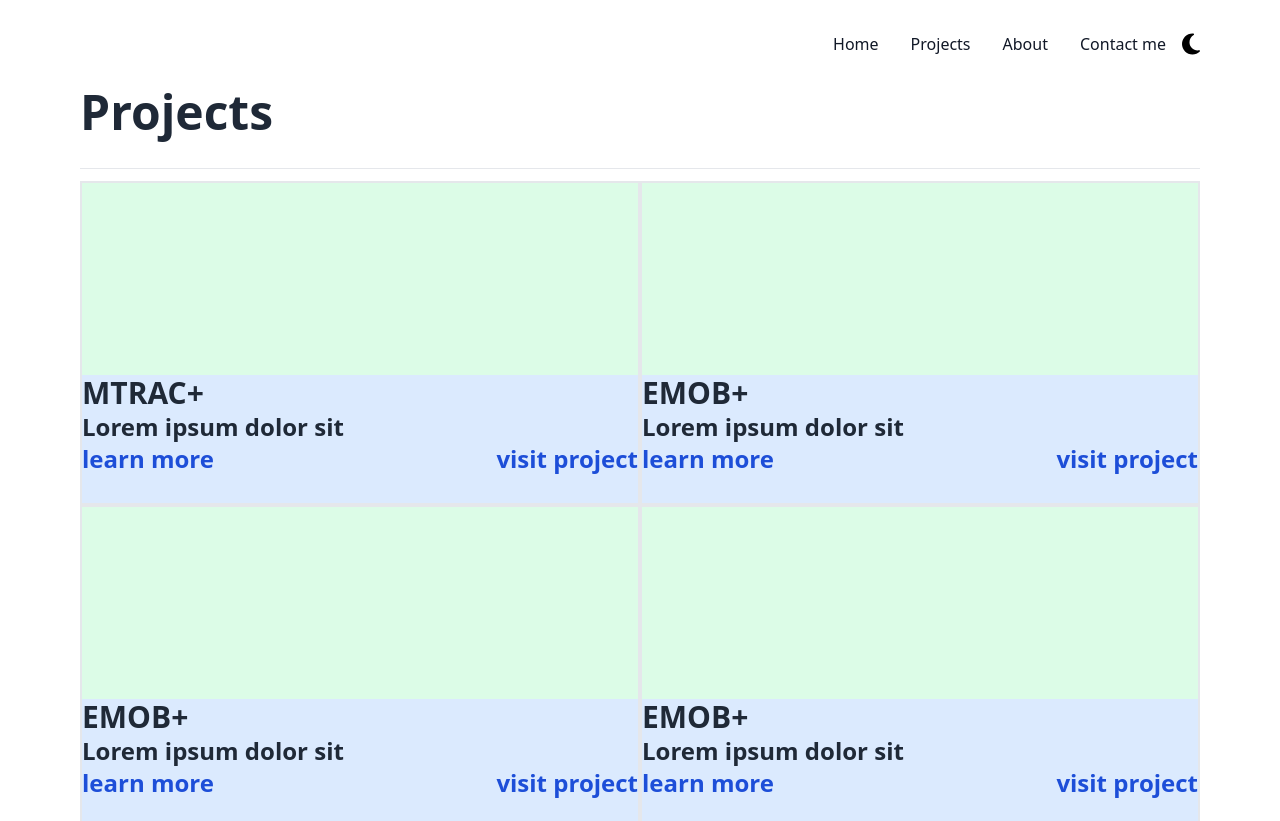
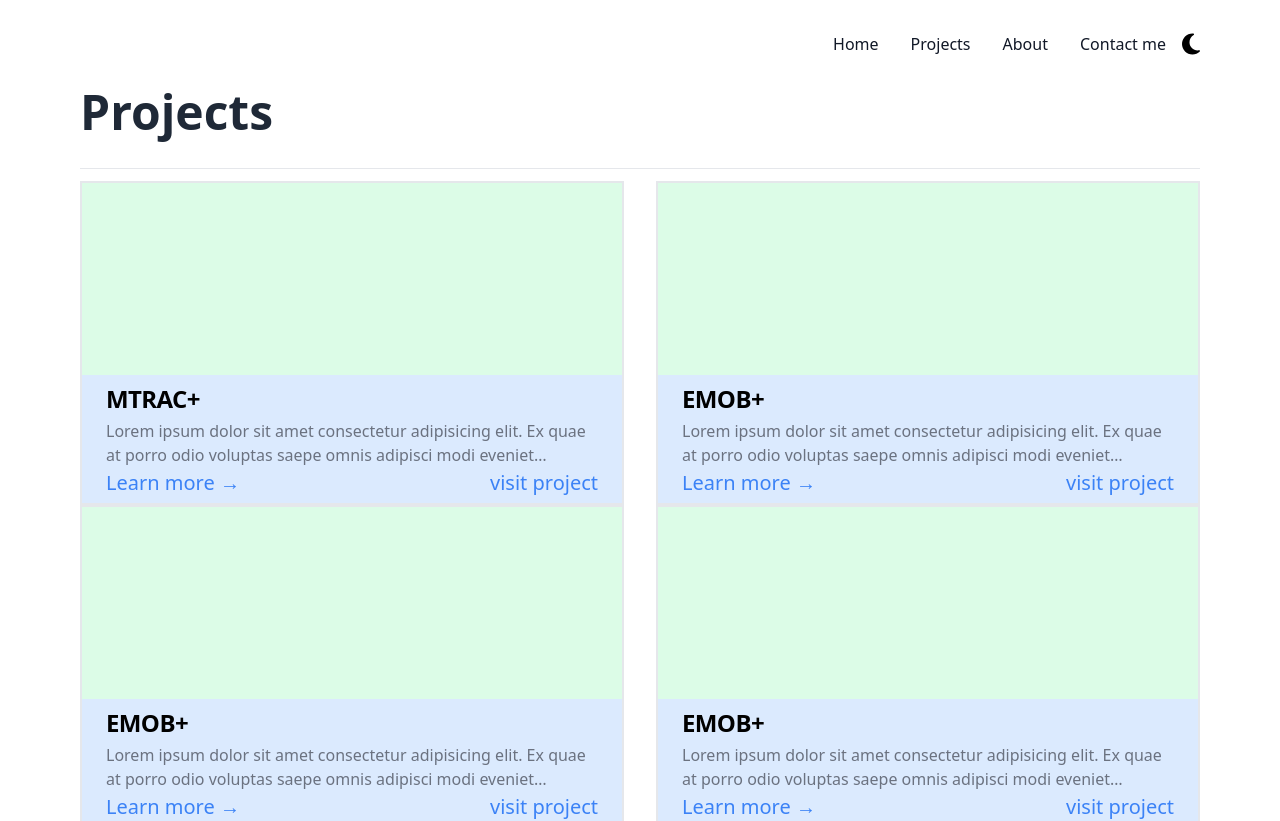
Before and after one commit to chuahziyang/Personal-Portfolio, a Vue app in the folder client/: page /projects in a window 1280 px wide. Shown: the top 821 px of the page. Built offline with nearby package versions, Linux system fonts and the light colour scheme.

Commit message:
improved projectPanel UI

```diff
--- a/client/src/components/ProjectPanel.vue
+++ b/client/src/components/ProjectPanel.vue
@@ -15,17 +15,30 @@ console.log(props);
 <template>
   <div class="flex-col flex bg-red-800">
     <div class="bg-green-100 basis-3/5">{{ image }}</div>
-    <div class="bg-blue-100 basis-2/5">
-      <h5 class="text-3xl font-semibold text-gray-800">{{ name }}</h5>
-      <h6 class="text-2xl font-semibold text-gray-800">
-        Lorem ipsum dolor sit
+    <div class="bg-blue-100 flex flex-col px-6 py-2 justify-between basis-2/5">
+      <h5 class="text-2xl font-bold leading-8 tracking-tight">
+        {{ name }}
+      </h5>
+      <h6 class="max-w-none text-gray-500 line-clamp-2 dark:text-gray-400">
+        Lorem ipsum dolor sit amet consectetur adipisicing elit. Ex quae at
+        porro odio voluptas saepe omnis adipisci modi eveniet dignissimos
+        aliquid necessitatibus architecto explicabo quo deserunt et, laboriosam
+        non. Dolorum!
       </h6>
       <div class="flex flex-row justify-between">
         <a :href="linktoinfo" target="_">
-          <h6 class="text-2xl font-semibold text-blue-700">learn more</h6>
+          <h6
+            class="text-xl font-medium leading-6 text-blue-500 hover:text-blue-600 dark:hover:text-blue-400"
+          >
+            Learn more →
+          </h6>
         </a>
         <a :href="linktoproject" target="_">
-          <h6 class="text-2xl font-semibold text-blue-700">visit project</h6>
+          <h6
+            class="text-xl font-medium leading-6 text-blue-500 hover:text-blue-600 dark:hover:text-blue-400"
+          >
+            visit project
+          </h6>
         </a>
       </div>
     </div>
--- a/client/src/views/ProjectView.vue
+++ b/client/src/views/ProjectView.vue
@@ -2,7 +2,7 @@
   <view-wrapper>
     <h1>Projects</h1>
     <hr class="border-grey mb-3" />
-    <div class="grow grid grid-cols-2">
+    <div class="grow grid gap-x-8 grid-cols-2">
       <div class="border-2" v-for="project in projects" :key="project">
         <project-panel class="h-80" :project="project"></project-panel>
       </div>
```
